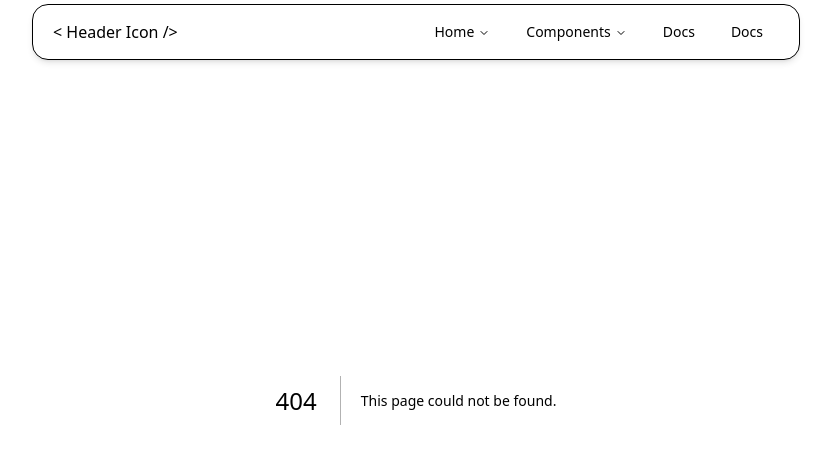
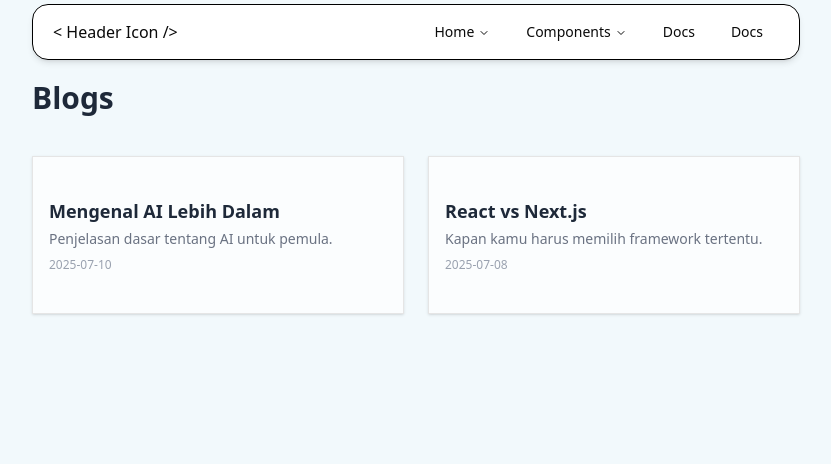
Before and after one commit to bagoesrex/portfolio-website, a Next.js app: page /blog in a window 1280 px wide. Before the commit this address had no page. Shown: the top 464 px of the page, without its empty margins (224-1055 px from the left). Built offline with nearby package versions, Linux system fonts and the light colour scheme.

Commit message:
feat(blog): add initial blog list and detail page by slug

```diff
--- /dev/null
+++ b/app/blog/[slug]/layout.tsx
@@ -0,0 +1,19 @@
+import Link from "next/link";
+import { ReactNode } from "react";
+import { IoMdArrowBack } from "react-icons/io";
+
+interface BlogSlugLayoutProps {
+    children: ReactNode;
+}
+
+export default function BlogSlugLayout({ children }: BlogSlugLayoutProps) {
+    return (
+        <div className="max-w-3xl mx-auto pt-20">
+            <div className="mb-4">
+                <Link href="/blog" className="text-sm flex flex-row items-center gap-2">
+                    <IoMdArrowBack /> Back to Blog</Link>
+            </div>
+            <article>{children}</article>
+        </div>
+    );
+}
--- /dev/null
+++ b/app/blog/[slug]/page.tsx
@@ -0,0 +1,39 @@
+import { BlogPost } from "@/types/blog";
+import { notFound } from "next/navigation";
+
+const posts: BlogPost[] = [
+    {
+        id: "1",
+        title: "Mengenal AI Lebih Dalam",
+        description: "Penjelasan dasar tentang AI untuk pemula.",
+        slug: "mengenal-ai-lebih-dalam",
+        date: "2025-07-10",
+    },
+    {
+        id: "2",
+        title: "React vs Next.js",
+        description: "Kapan kamu harus memilih framework tertentu.",
+        slug: "react-vs-nextjs",
+        date: "2025-07-08",
+    },
+];
+
+interface BlogDetailPageProps {
+    params: {
+        slug: string;
+    };
+}
+
+export default function BlogDetailPage({ params }: BlogDetailPageProps) {
+    const post = posts.find((p) => p.slug === params.slug);
+
+    if (!post) return notFound();
+
+    return (
+        <div>
+            <h1 className="text-3xl font-bold text-gray-800">{post.title}</h1>
+            <p className="text-sm text-gray-500 mb-4">{post.date}</p>
+            <p className="text-base text-gray-700">{post.description}</p>
+        </div>
+    );
+}
--- /dev/null
+++ b/app/blog/page.tsx
@@ -0,0 +1,38 @@
+import BlogCard from "@/components/blog/blog-card";
+import { BlogPost } from "@/types/blog";
+
+const posts: BlogPost[] = [
+    {
+        id: "1",
+        title: "Mengenal AI Lebih Dalam",
+        description: "Penjelasan dasar tentang AI untuk pemula.",
+        slug: "mengenal-ai-lebih-dalam",
+        date: "2025-07-10",
+    },
+    {
+        id: "2",
+        title: "React vs Next.js",
+        description: "Kapan kamu harus memilih framework tertentu.",
+        slug: "react-vs-nextjs",
+        date: "2025-07-08",
+    },
+];
+
+export default function BlogPage() {
+    return (
+        <section
+            id="blog"
+            className="max-w-3xl mx-auto pt-20 flex flex-col gap-10"
+        >
+            <h1 className="text-3xl font-extrabold text-gray-800 bg-clip-text">
+                Blogs
+            </h1>
+
+            <div className="grid grid-cols-1 md:grid-cols-2 gap-6">
+                {posts.map((post) => (
+                    <BlogCard key={post.id} post={post} />
+                ))}
+            </div>
+        </section>
+    );
+}
--- /dev/null
+++ b/components/blog/blog-card.tsx
@@ -0,0 +1,21 @@
+import { Card, CardContent } from "@/components/ui/card";
+import Link from "next/link";
+import { BlogPost } from "@/types/blog";
+
+interface BlogCardProps {
+    post: BlogPost;
+}
+
+export default function BlogCard({ post }: BlogCardProps) {
+    return (
+        <Link href={`/blog/${post.slug}`}>
+            <Card className="hover:shadow-md transition rounded-none bg-white/70">
+                <CardContent className="p-4">
+                    <h3 className="text-lg font-semibold text-gray-800">{post.title}</h3>
+                    <p className="text-sm text-gray-500 mt-1">{post.description}</p>
+                    <p className="text-xs text-gray-400 mt-2">{post.date}</p>
+                </CardContent>
+            </Card>
+        </Link>
+    );
+}
```
